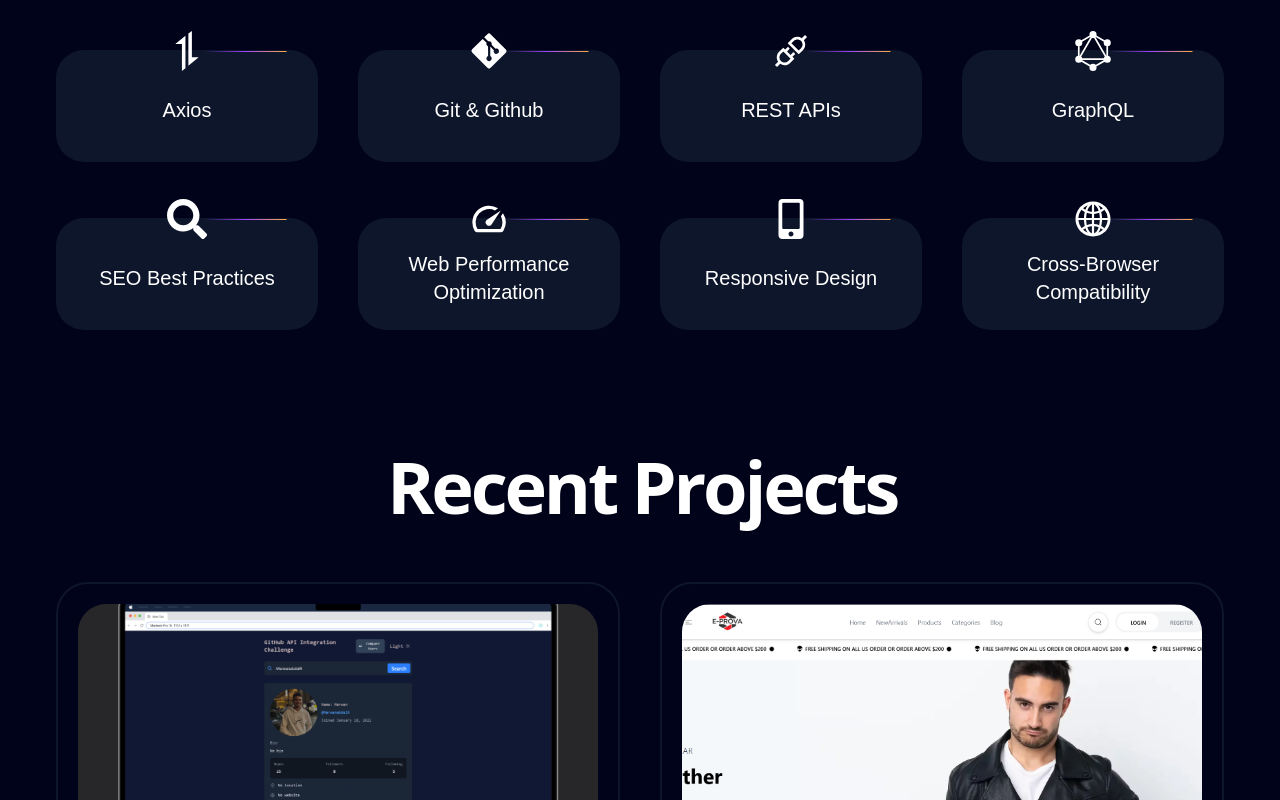
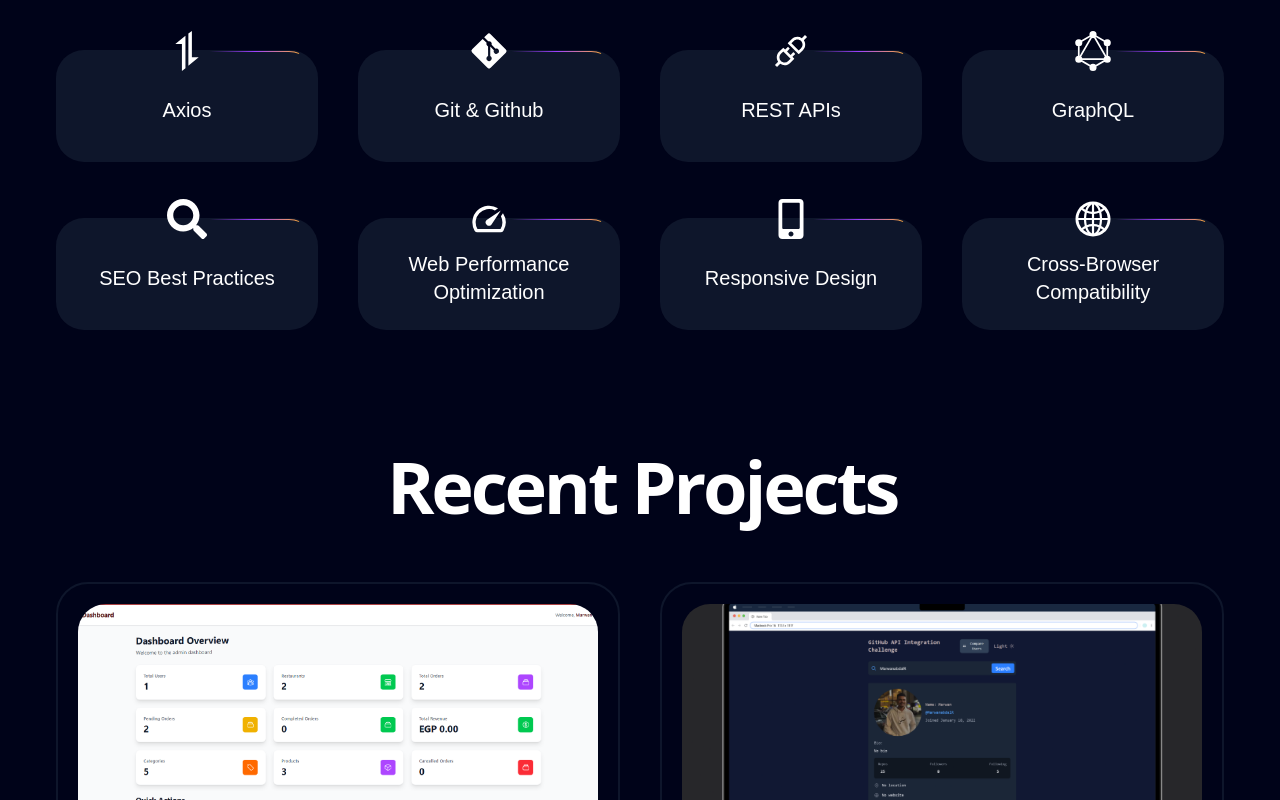
Before and after one commit to MarwanabdalR/Protofolio, a Next.js app: page / in a window 1280 px wide. Shown: the part 2000-2800 px from the top of the page. Built offline with nearby package versions, Linux system fonts and the light colour scheme.

Commit message:
Add Restaurant Buzzer project and dashboard image
Added a new project entry for Restaurant Buzzer to the projects list in data/index.tsx, including its description, tech stack, links, and associated dashboard image (Dashboard.PNG) in the public directory.

```diff
--- a/data/index.tsx
+++ b/data/index.tsx
@@ -30,6 +30,15 @@ export const cvUrl =
 
 
 export const projects = [
+  {
+    id: 7,
+    title: "Restaurant Buzzer",
+    des: "The goal was to build a solution that handles everything from real-time ordering to restaurant management, ensuring a seamless experience for both customers and admins.",
+    img: "/Dashboard.PNG",
+    iconsList: ["/react.svg", "/ts.svg", "/tailwind.svg", "/node.svg"],
+    link: "https://buzzer-restaurant-hyqkxh78h-marwans-projects-3f5c5d0c.vercel.app/",
+    sourceCode: "https://github.com/MarwanabdalR/Buzzer-Restaurant",
+  },
   {
     id: 5,
     title: "Smarter AI GitHub API Integration",
```
Also changed, not shown: public/Dashboard.PNG (added).
